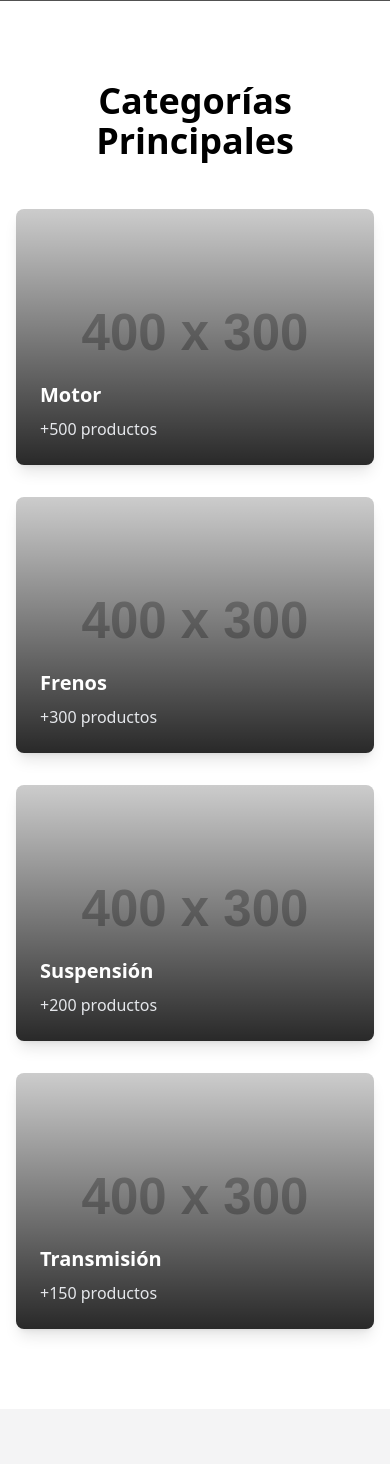
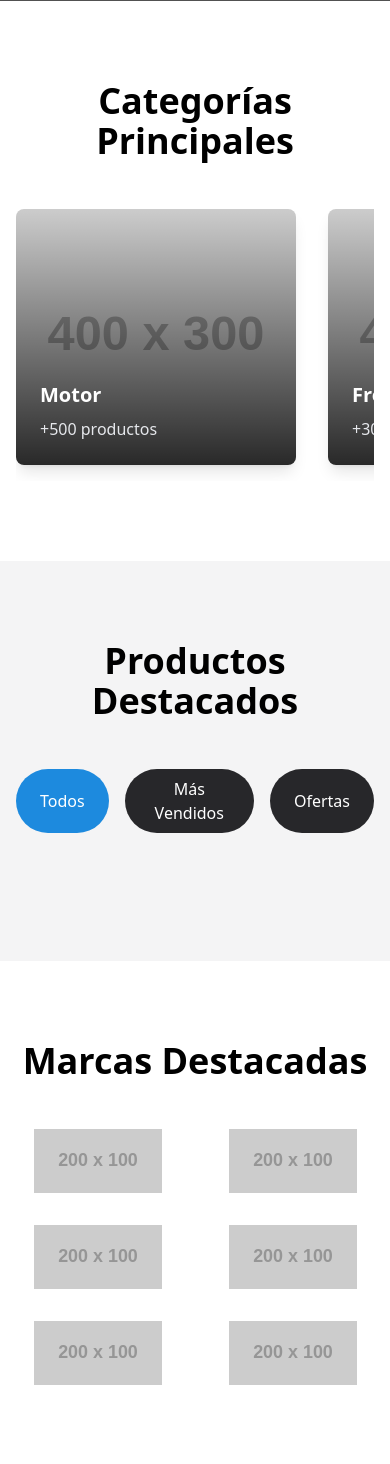
Before and after one commit to LorennMarque/CatalogProductos, a PHP site: page / in a window 390 px wide. Shown: the part 632-2096 px from the top of the page. Run offline with PHP 8.4, Linux system fonts and the light colour scheme; grey boxes labelled with a size stand in for pictures from a placeholder-image service; data that the repository does not hold is empty; some libraries are stand-ins or nearby versions.

Commit message:
better design

```diff
--- a/views/front/index.php
+++ b/views/front/index.php
@@ -92,8 +92,8 @@ $products = $productController->index();
     <section id="categorias" class="py-20 bg-white">
         <div class="container mx-auto px-4">
             <h2 class="text-4xl font-bold text-center mb-12">Categorías Principales</h2>
-            <div class="grid grid-cols-1 md:grid-cols-2 lg:grid-cols-4 gap-8">
-                <div class="group relative overflow-hidden rounded-lg shadow-lg">
+            <div class="flex overflow-x-auto md:grid md:grid-cols-2 lg:grid-cols-4 gap-8 pb-4">
+                <div class="group relative overflow-hidden rounded-lg shadow-lg min-w-[280px] md:min-w-0">
                     <img src="https://placehold.co/400x300" alt="Categoría Motor" class="w-full h-64 object-cover transform group-hover:scale-110 transition duration-500">
                     <div class="absolute inset-0 bg-gradient-to-t from-black to-transparent opacity-80"></div>
                     <div class="absolute bottom-0 left-0 p-6">
@@ -102,7 +102,7 @@ $products = $productController->index();
                     </div>
                 </div>
 
-                <div class="group relative overflow-hidden rounded-lg shadow-lg">
+                <div class="group relative overflow-hidden rounded-lg shadow-lg min-w-[280px] md:min-w-0">
                     <img src="https://placehold.co/400x300" alt="Categoría Frenos" class="w-full h-64 object-cover transform group-hover:scale-110 transition duration-500">
                     <div class="absolute inset-0 bg-gradient-to-t from-black to-transparent opacity-80"></div>
                     <div class="absolute bottom-0 left-0 p-6">
@@ -111,7 +111,7 @@ $products = $productController->index();
                     </div>
                 </div>
 
-                <div class="group relative overflow-hidden rounded-lg shadow-lg">
+                <div class="group relative overflow-hidden rounded-lg shadow-lg min-w-[280px] md:min-w-0">
                     <img src="https://placehold.co/400x300" alt="Categoría Suspensión" class="w-full h-64 object-cover transform group-hover:scale-110 transition duration-500">
                     <div class="absolute inset-0 bg-gradient-to-t from-black to-transparent opacity-80"></div>
                     <div class="absolute bottom-0 left-0 p-6">
@@ -120,7 +120,7 @@ $products = $productController->index();
                     </div>
                 </div>
 
-                <div class="group relative overflow-hidden rounded-lg shadow-lg">
+                <div class="group relative overflow-hidden rounded-lg shadow-lg min-w-[280px] md:min-w-0">
                     <img src="https://placehold.co/400x300" alt="Categoría Transmisión" class="w-full h-64 object-cover transform group-hover:scale-110 transition duration-500">
                     <div class="absolute inset-0 bg-gradient-to-t from-black to-transparent opacity-80"></div>
                     <div class="absolute bottom-0 left-0 p-6">
@@ -151,7 +151,7 @@ $products = $productController->index();
             </div>
 
             <!-- Grid de Productos -->
-            <div class="grid grid-cols-1 md:grid-cols-2 lg:grid-cols-3 xl:grid-cols-4 gap-8">
+            <div class="grid grid-cols-2 md:grid-cols-2 lg:grid-cols-3 xl:grid-cols-4 gap-8">
                 <?php foreach ($products as $product): ?>
                 <a href="<?php echo htmlspecialchars($product->slug); ?>" class="block group bg-white rounded-xl shadow-lg hover:shadow-xl transition-all duration-300 overflow-hidden hover:-translate-y-1">
                     <div class="relative">
```
